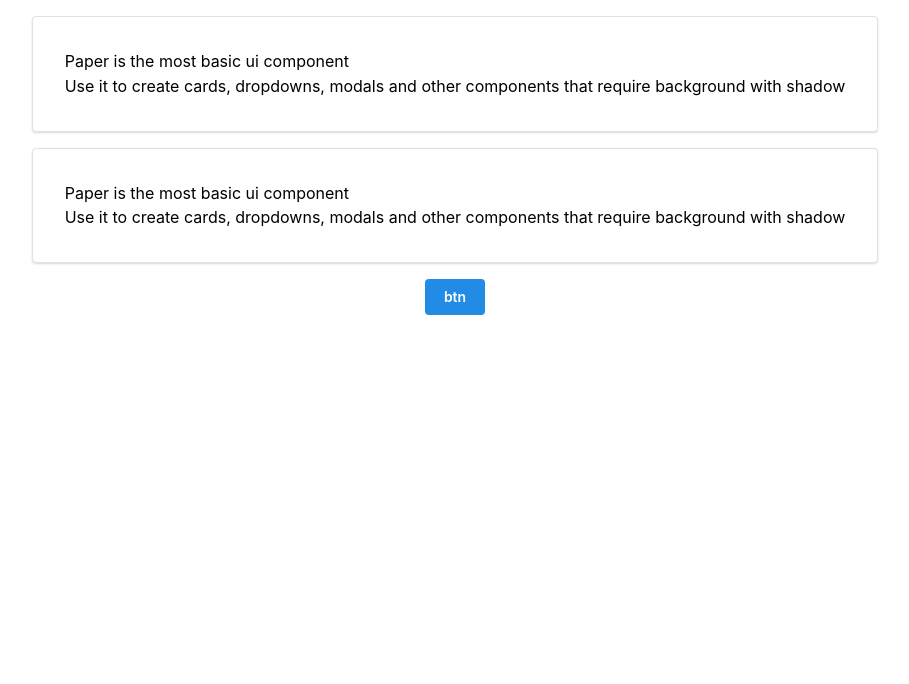
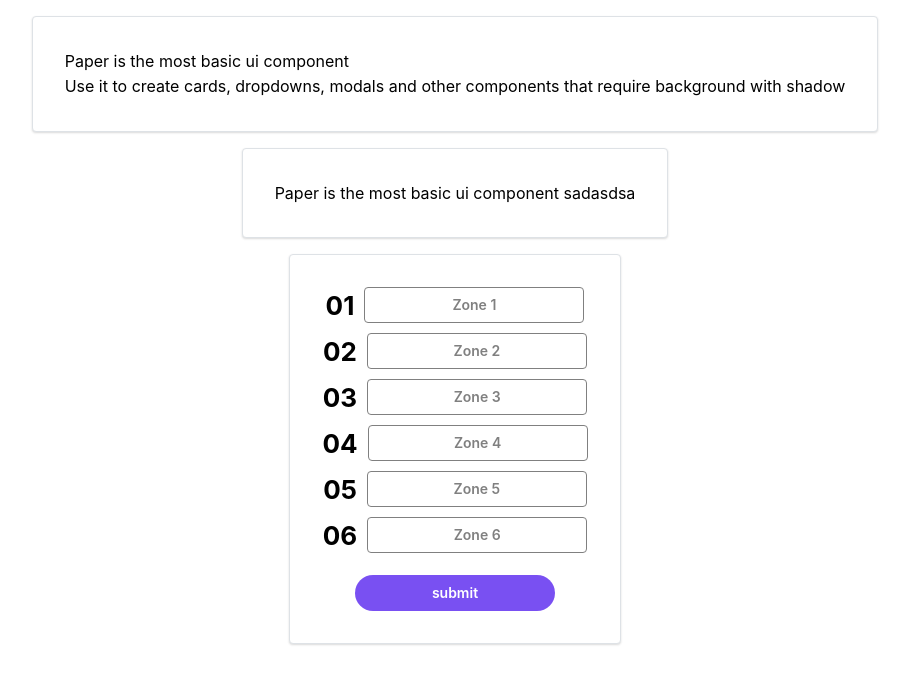
Before and after one commit to leeyooooo/dbs_digital_pass, a Next.js app: page /TaskBoard in a window 1280 px wide. Shown: the top 684 px of the page, without its empty margins (185-1094 px from the left). Built offline with nearby package versions, Linux system fonts and the light colour scheme.

Commit message:
feat: add taskboard page

```diff
--- a/package.json
+++ b/package.json
@@ -13,11 +13,13 @@
     "@mantine/hooks": "^7.7.1",
     "next": "14.1.4",
     "react": "^18",
-    "react-dom": "^18"
+    "react-dom": "^18",
+    "react-icons": "^5.0.1"
   },
   "devDependencies": {
     "eslint": "^8",
     "eslint-config-next": "14.1.4",
+    "gh-pages": "^6.1.1",
     "html5-qrcode": "^2.3.8",
     "postcss": "^8.4.38",
     "postcss-preset-mantine": "^1.13.0",
--- /dev/null
+++ b/src/components/TaskBlock/TaskModal.jsx
@@ -0,0 +1,71 @@
+import React, { useState } from "react";
+import { Modal, Title, Text, Button, Flex } from "@mantine/core";
+
+const TaskModal = ({ opened, close, order, onSubmit }) => {
+  const ansOption = ["A", "B", "C", "D"];
+  const [isSubmit, setIsSubmit] = useState(false);
+  const [selectedOption, setSelectedOption] = useState(null);
+  const handleOptionClick = (option) => {
+    setSelectedOption(option);
+  };
+
+  return (
+    <Modal
+      opened={opened}
+      onClose={close}
+      title={`Zone ${order} Quiz`}
+      centered
+    >
+      <Title order={3}>Quiz Description</Title>
+      <Text>
+        Lorem ipsum dolor sit amet consectetur adipisicing elit. Deleniti odio
+        natus suscipit sequi quo fugit accusamus facere. Aperiam, a eveniet.
+      </Text>
+      <Flex
+        gap="md"
+        justify="center"
+        align="center"
+        direction="column"
+        mt={"sm"}
+      >
+        {ansOption.map((opt) => (
+          <Button
+            key={opt}
+            w={"300px"}
+            variant={selectedOption === opt ? "filled" : "outline"}
+            color="violet"
+            onClick={() => handleOptionClick(opt)}
+          >
+            {opt}
+          </Button>
+        ))}
+        <Flex justify={"space-between"} w={"100%"} px={"lg"}>
+          <Button
+            radius={"xl"}
+            variant="outline"
+            color="violet"
+            disabled={isSubmit}
+            onClick={() => {
+              onSubmit(selectedOption);
+              setIsSubmit(true);
+              close();
+            }}
+          >
+            Submit
+          </Button>
+          <Button
+            radius={"xl"}
+            variant="outline"
+            color="violet"
+            disabled={isSubmit}
+            onClick={() => close()}
+          >
+            Not Sure
+          </Button>
+        </Flex>
+      </Flex>
+    </Modal>
+  );
+};
+
+export default TaskModal;
--- /dev/null
+++ b/src/components/TaskBlock/TaskSection.jsx
@@ -0,0 +1,42 @@
+import { Flex, Title, Button, Paper, Modal } from "@mantine/core";
+import { useDisclosure } from "@mantine/hooks";
+import { FaCheckCircle, FaTimesCircle } from "react-icons/fa";
+import { IoIosCloseCircle } from "react-icons/io";
+import TaskModal from "@/components/TaskBlock/TaskModal";
+import { useState } from "react";
+const TaskSection = ({ order, handleAns, isComplete, matchResult }) => {
+  const [opened, { open, close }] = useDisclosure(false);
+  const [isSubmit, setIsSubmit] = useState(false);
+  return (
+    <Flex justify="center" align="center">
+      <TaskModal
+        opened={opened}
+        close={close}
+        order={order}
+        onSubmit={(ans) => {
+          setIsSubmit(true);
+          handleAns({ [order]: ans });
+        }}
+      />
+      <Title order={2} pr={"xs"}>
+        0{order}
+      </Title>
+      <Button
+        w={"220px"}
+        onClick={open}
+        variant={isSubmit ? "filled" : "outline"}
+        color="grey"
+      >
+        Zone {order}
+      </Button>
+      {matchResult ? (
+        <FaCheckCircle color="green" size={"30px"} />
+      ) : isComplete ? (
+        <FaTimesCircle color="red" size={"30px"} />
+      ) : (
+        ""
+      )}
+    </Flex>
+  );
+};
+export default TaskSection;
--- /dev/null
+++ b/src/components/TaskBlock/index.jsx
@@ -0,0 +1,52 @@
+import { Button, Flex, Text, Paper } from "@mantine/core";
+import React, { useState } from "react";
+import TaskSection from "@/components/TaskBlock/TaskSection";
+const TaskBlock = () => {
+  const mockAns = ["C", "A", "B", "C", "C", "D"];
+  const optionArr = [1, 2, 3, 4, 5, 6];
+  const [isComplete, setIsComplete] = useState(false);
+	const [isPass, setIsPass] = useState(true)
+  const [ansArr, setAnsArr] = useState({});
+  const [matchResults, setMatchResults] = useState({});
+
+  const handleAns = (preAns) => setAnsArr({ ...ansArr, ...preAns });
+  const handleComplete = () => {
+    const results = {};
+    optionArr.forEach((opt) => {
+      const answer = ansArr[opt];
+      if (answer === mockAns[opt - 1]) {
+        results[opt] = true; // 答案匹配
+      } else {
+        results[opt] = false; // 答案不匹配
+      }
+    });
+    setIsComplete(true);
+    setMatchResults(results);
+  };
+  return (
+    <Paper shadow="xs" withBorder p="xl">
+      <Flex justify="center" align="center" direction="column" gap="xs">
+        {optionArr.map((opt) => (
+          <TaskSection
+            key={opt}
+            order={opt}
+            handleAns={handleAns}
+            matchResult={matchResults[opt]}
+            isComplete={isComplete}
+          />
+        ))}
+        <Button
+          w={"200px"}
+          radius={"xl"}
+          color="violet"
+          mt={"sm"}
+          onClick={handleComplete}
+        >
+          submit
+        </Button>
+      </Flex>
+    </Paper>
+  );
+};
+
+export default TaskBlock;
--- a/src/pages/TaskBoard/index.jsx
+++ b/src/pages/TaskBoard/index.jsx
@@ -1,9 +1,30 @@
-import QRScanner from "@/components/QRScanner"
+import { Button, Flex, Text, Paper } from "@mantine/core";
+import TaskBlock from "@/components/TaskBlock";
 
 const TaskBoard = () => {
-    return (
-        <QRScanner />
-    )
-}
+  return (
+    <Flex mih={50} gap="md" justify="center" align="center" direction="column">
+      <Paper shadow="xs" withBorder p="xl">
+        <Text>Paper is the most basic ui component</Text>
+        <Text>
+          Use it to create cards, dropdowns, modals and other components that
+          require background with shadow
+        </Text>
+      </Paper>
+      <Paper shadow="xs" withBorder p="xl">
+        <Text>Paper is the most basic ui component sadasdsa</Text>
+      </Paper>
+      <Flex
+        mih={50}
+        gap="md"
+        justify="center"
+        align="center"
+        direction="column"
+      >
+        <TaskBlock />
+      </Flex>
+    </Flex>
+  );
+};
 
-export default TaskBoard
+export default TaskBoard;
--- a/src/pages/index.js
+++ b/src/pages/index.js
@@ -39,6 +39,7 @@ export default function Home() {
           variant="outline"
           size="md"
           radius="xl"
+          w={"250px"}
         >
           Activate
         </Button>
```
Also changed, not shown: 1 other file (tests, documents, lock files or other folders).
